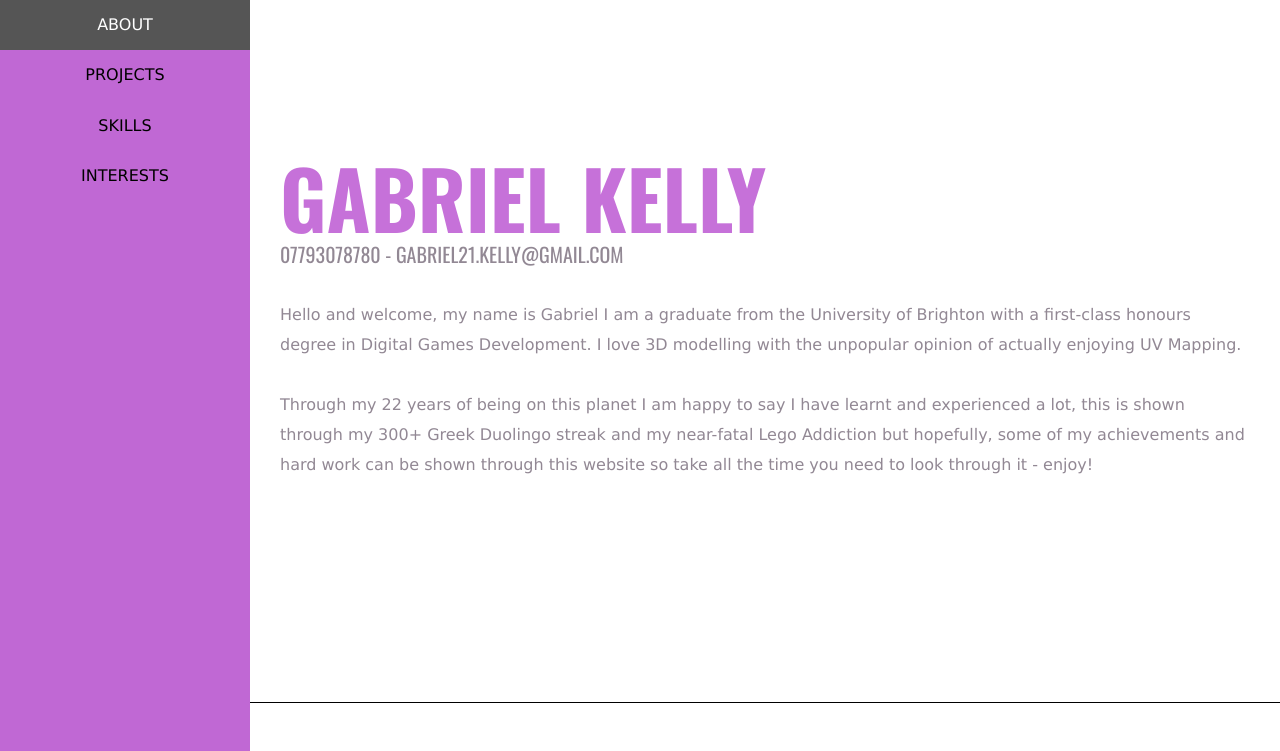
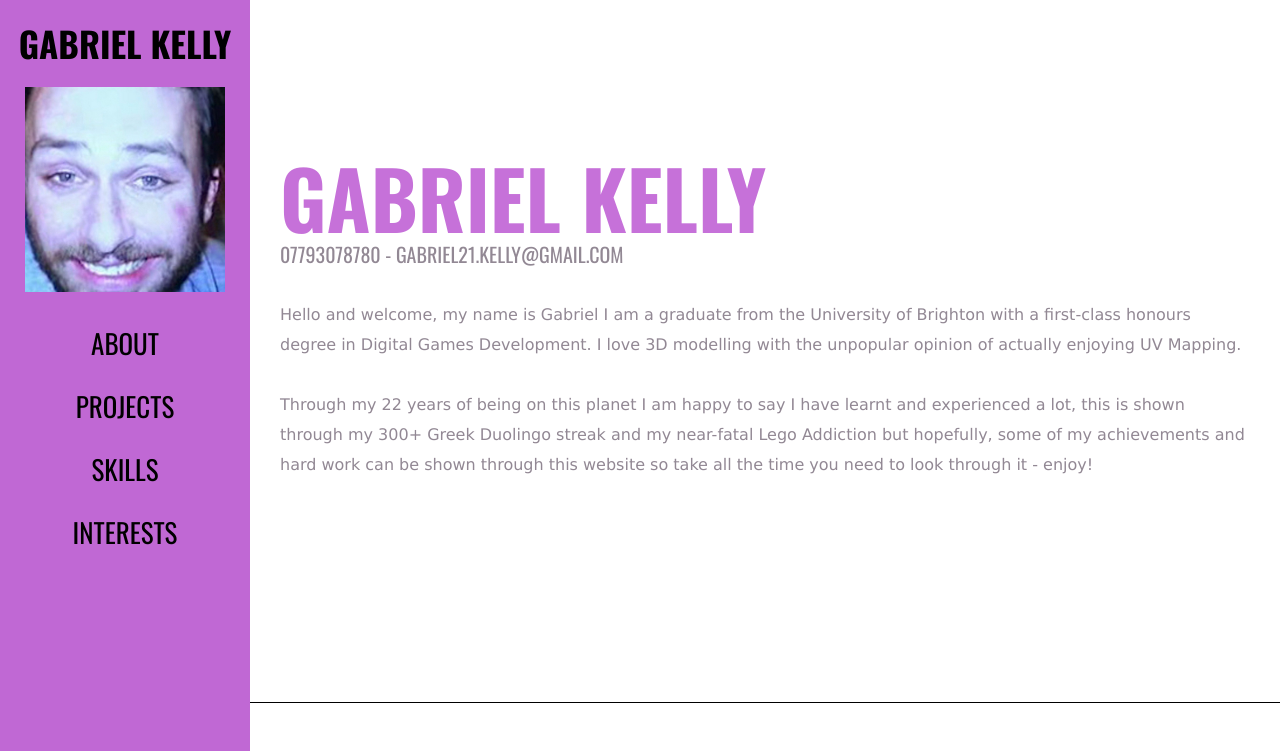
Before and after one commit to Gabe16Kelly/Gabe16Kelly.github.io, a plain HTML site: page index.html in a window 1280 px wide. Shown: the top 751 px of the page. Drawn offline with nearby package versions, Linux system fonts and the light colour scheme.

Commit message:
Add files via upload

```diff
--- a/css/stylesheet.css
+++ b/css/stylesheet.css
@@ -1,6 +1,7 @@
 html {
   scroll-behavior: smooth;
 }
+
 h1{
   font-family: 'Oswald', sans-serif;
   font-weight:700;
@@ -50,7 +51,8 @@ li{
   padding: 16px;
   text-decoration: none;
   text-align: center;
-  font-family: "Verdana";
+  font-family: 'Oswald', sans-serif;
+  font-size: 27px;
 }
 
 /* Active/current link */
@@ -61,10 +63,22 @@ li{
 
 /* Links on mouse-over */
 .sidebar a:hover:not(.active) {
-  background-color: #555;
+  background-color: #590755;
   color: white;
 }
-
+.sidebar h1{
+  font-family: 'Oswald', sans-serif;
+  font-size: 35px;
+  color: black;
+  text-align: center;
+}
+.sidebar img{
+  width: 80%;
+  display: block;
+  margin-left: auto;
+  margin-right: auto;
+  margin-bottom: 20px;
+}
 /* Page content. The value of the margin-left property should match the value of the sidebar's width property */
 div.about {
   margin-left: 250px;
@@ -181,6 +195,9 @@ iframe{
     height: auto;
     position: relative;
   }
+  .sidebar img{
+    width: 40%;
+  }
   .sidebar a {float: left;}
   div.about {margin-left: 0;
   height: auto;}
@@ -203,7 +220,9 @@ iframe{
   .sidebar a {
     text-align: center;
     float: none;
-
+    }
+    .sidebar img{
+      width: 40%;
     }
     iframe {display: none;
   }
--- a/index.html
+++ b/index.html
@@ -16,6 +16,8 @@
 
   <!-- The sidebar -->
   <div class="sidebar">
+    <h1>GABRIEL KELLY</h1>
+    <img src= "images/charlie.jpg" alt="Procedurals Animation"></img>
     <a href="#about">ABOUT</a>
     <a href="#projects">PROJECTS</a>
     <a href="#skills">SKILLS</a>
```
Also changed, not shown: atat.html (+3 -2 lines), moreProjects.html (+1 -0 lines), particles.html (+1 -0 lines), proAnim.html (+1 -0 lines), vr.html (+1 -0 lines), images/charlie.jpg (added).
